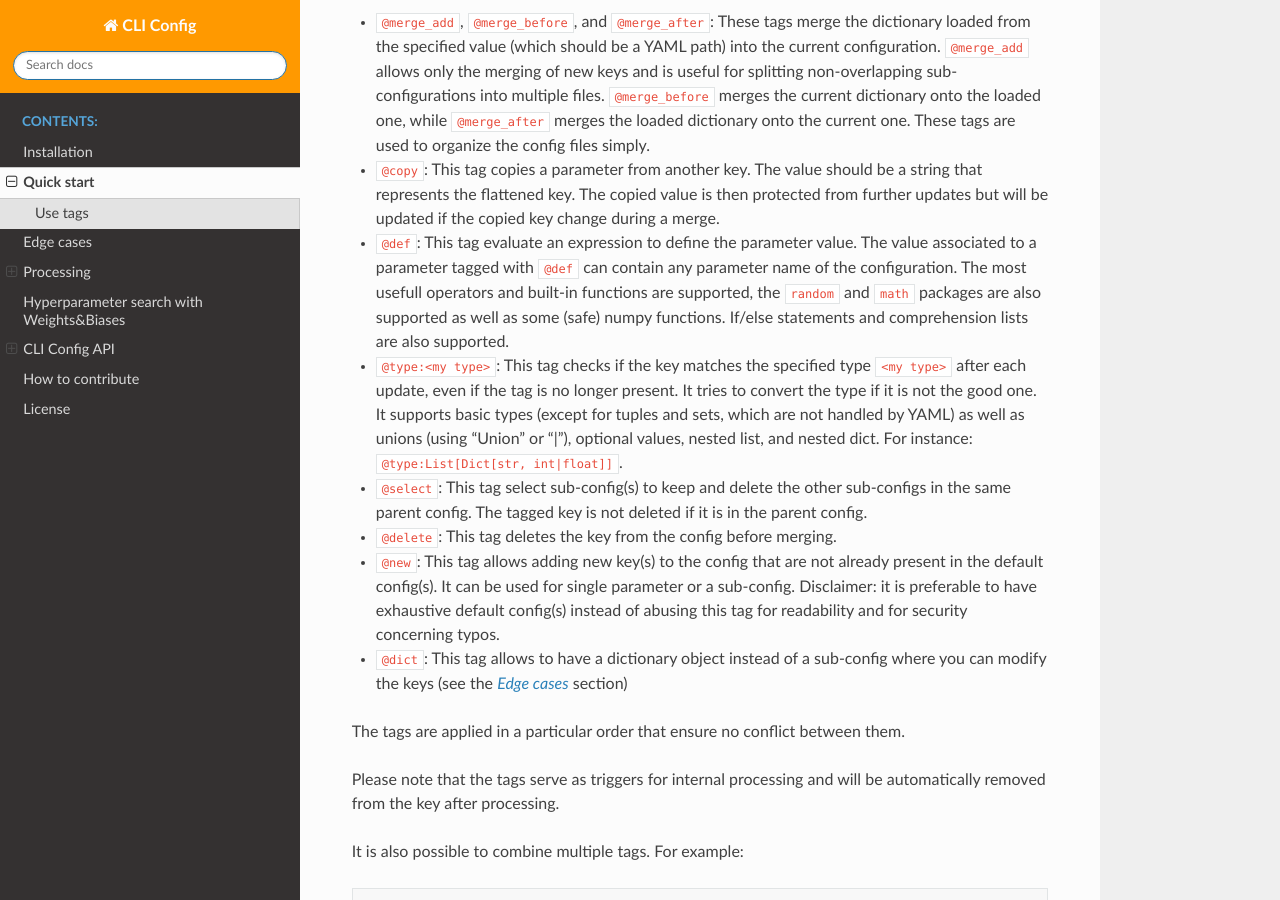
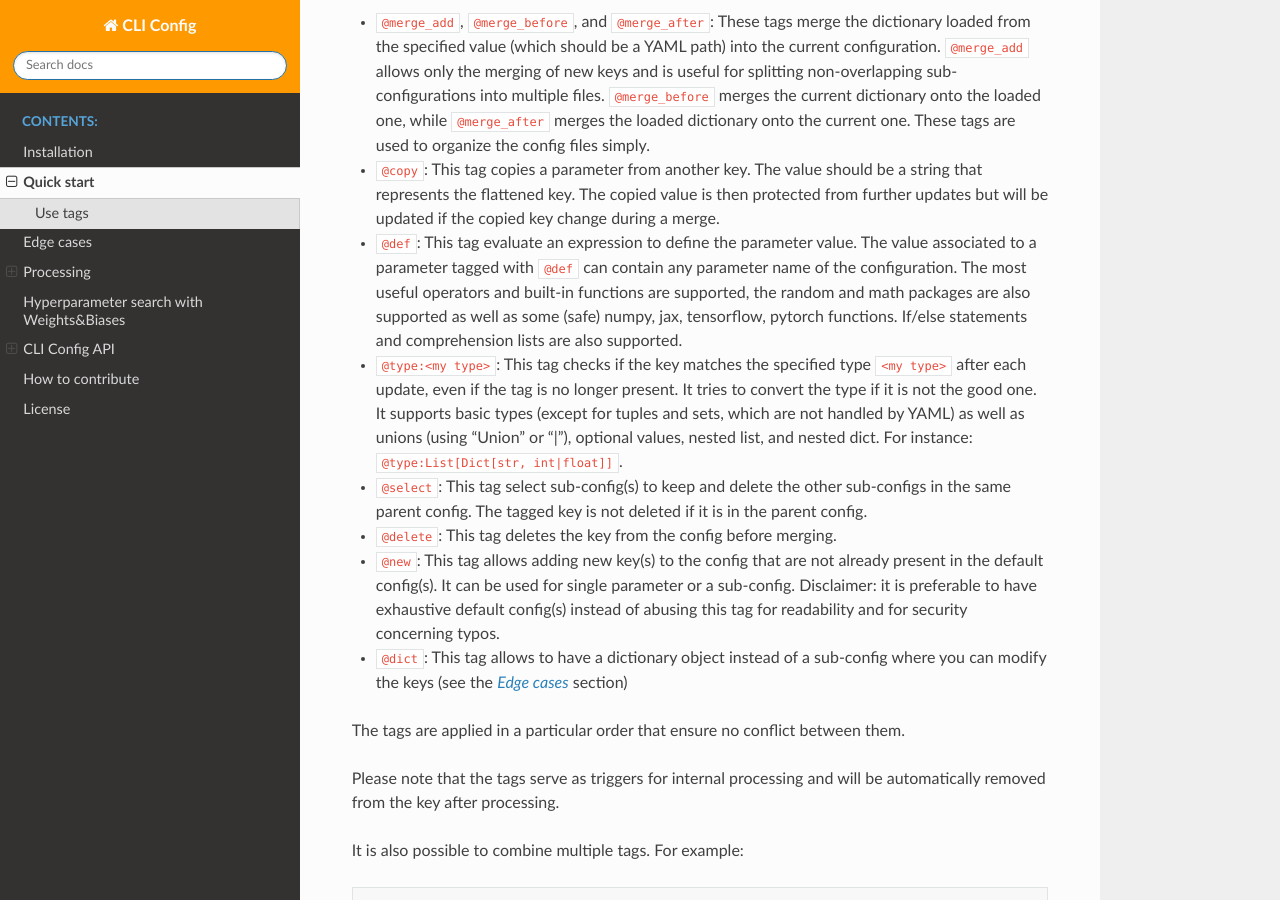
Before and after one commit to valentingol/cliconfig, a Sphinx documentation site: the page built from docs/quickstart.md, in a window 1280 px wide and 900 px high, scrolled down 2208 px. Built offline with Sphinx 7.4.7 and the Read the Docs theme 2.0.0, drawn with Linux system fonts in a browser that asks for light colours; pages that are not in the unit, such as notebooks, are missing from menus; the version number could not be read and is left out.

Commit message:
📝 Add torch, tensorflow, jax support for ProcessDef

```diff
--- a/docs/quickstart.md
+++ b/docs/quickstart.md
@@ -116,10 +116,10 @@ The default tags include:
   that represents the flattened key. The copied value is then protected from further
   updates but will be updated if the copied key change during a merge.
 * `@def`: This tag evaluate an expression to define the parameter value.
-  The value associated to a parameter tagged with `@def` can contain
-  any parameter name of the configuration. The most usefull operators
-  and built-in functions are supported, the `random` and `math` packages
-  are also supported as well as some (safe) numpy functions.
+  The value associated to a parameter tagged with `@def` can contain any
+  parameter name of the configuration. The most useful operators and built-in
+  functions are supported, the random and math packages are also supported
+  as well as some (safe) numpy, jax, tensorflow, pytorch functions.
   If/else statements and comprehension lists are also supported.
 * `@type:<my type>`: This tag checks if the key matches the specified type `<my type>`
   after each update, even if the tag is no longer present. It tries to convert
```
